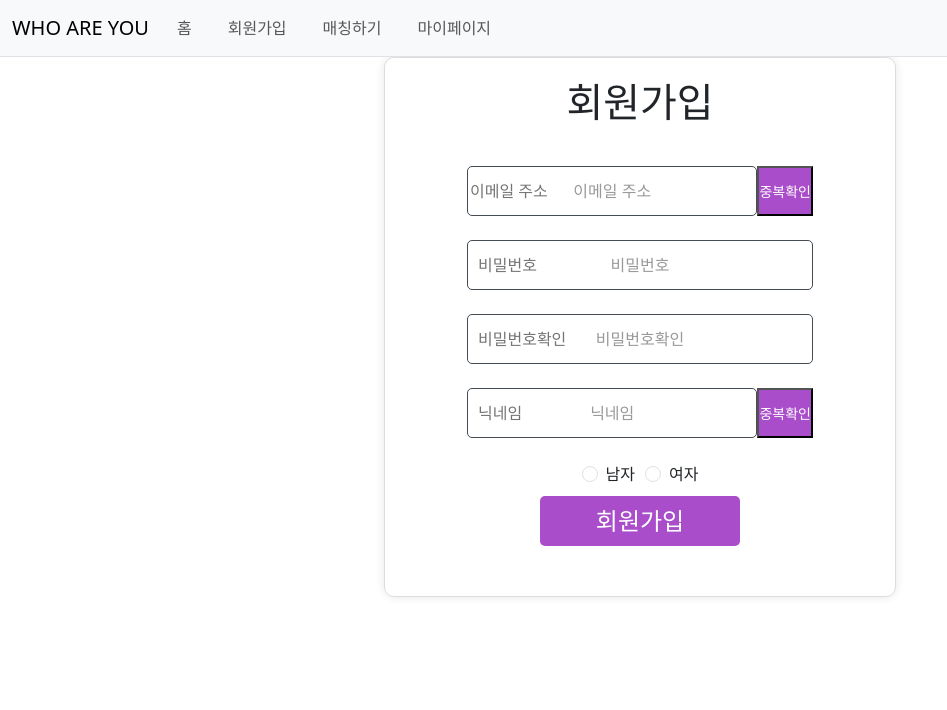
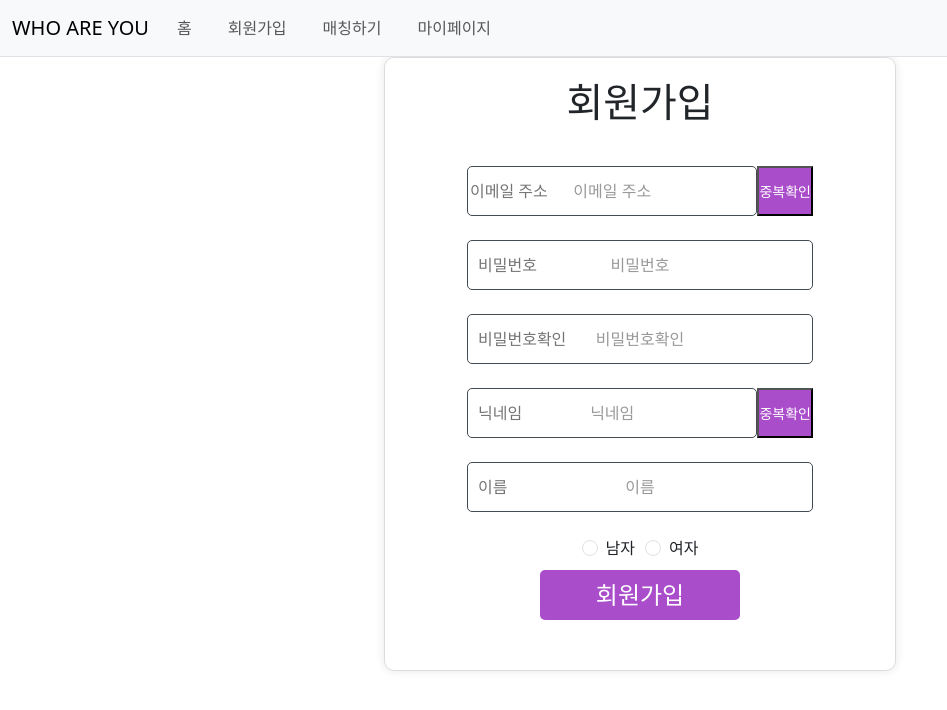
Before and after one commit to Never-Say-Die-A207/WhoAreYou, a React (Create React App) app in the folder S11P12A207-webrtc/frontend/: page /signup in a window 1280 px wide. Shown: the top 710 px of the page, without its empty margins (0-947 px from the left). Built offline with nearby package versions, Linux system fonts and the light colour scheme.

Commit message:
test-connect

```diff
--- a/S11P12A207-webrtc/frontend/src/pages/Signup.js
+++ b/S11P12A207-webrtc/frontend/src/pages/Signup.js
@@ -84,7 +84,7 @@ const Signup = () => {
         }
         try {
             const response = await api.post('/sign-up', form);
-            navigate('/login');
+            navigate('/');
         } catch (error) {
             console.error('Signup error:', error);
         }
@@ -366,6 +366,67 @@ const Signup = () => {
                                             </div>
                                         </div>
                                     </div>
+                                    <div className="zm-form-item is-no-asterisk">
+                                        <div className="zm-form-item__content">
+                                            <div
+                                                className={`zm-input zm-input--xLarge ${
+                                                    nickname ? '' : 'is-empty'
+                                                } zm-input--suffix zm-input--show-label`}
+                                                style={{
+                                                    display: 'flex',
+                                                    alignItems: 'center',
+                                                }}
+                                            >
+                                                <div
+                                                    style={{
+                                                        position: 'relative',
+                                                        flex: '1',
+                                                    }}
+                                                >
+                                                    <input
+                                                        type="text"
+                                                        autoComplete="text"
+                                                        name="name"
+                                                        placeholder="이름"
+                                                        aria-required="true"
+                                                        aria-label="이름"
+                                                        id="name"
+                                                        maxLength="99"
+                                                        className="zm-input__inner"
+                                                        value={name}
+                                                        onChange={onChange}
+                                                        style={{
+                                                            width: '100%',
+                                                            height: '50px',
+                                                            boxSizing:
+                                                                'border-box',
+                                                            paddingRight:
+                                                                '10px',
+                                                            fontSize: '1rem',
+                                                        }}
+                                                    />
+                                                    {!name && (
+                                                        <label
+                                                            htmlFor="name"
+                                                            className="zm-input__label"
+                                                            style={{
+                                                                position:
+                                                                    'absolute',
+                                                                top: '50%',
+                                                                left: '50%',
+                                                                transform:
+                                                                    'translate(-50%, -50%)',
+                                                                color: '#999', // 적절한 색상을 지정하세요
+                                                            }}
+                                                        >
+                                                            이름
+                                                        </label>
+                                                    )}
+                                                </div>
+
+                                            </div>
+                                        </div>
+                                    </div>
                                     <div
                                         style={{
                                             display: 'flex',
```
